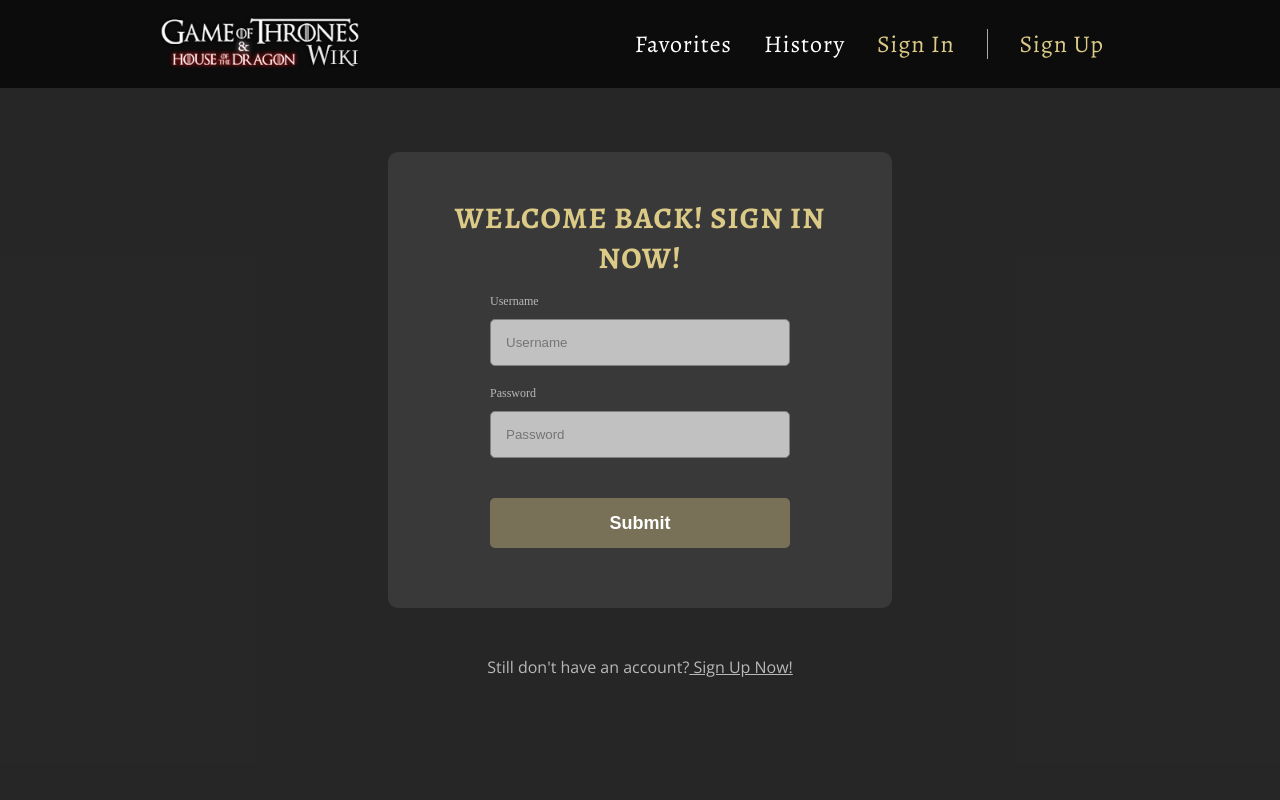
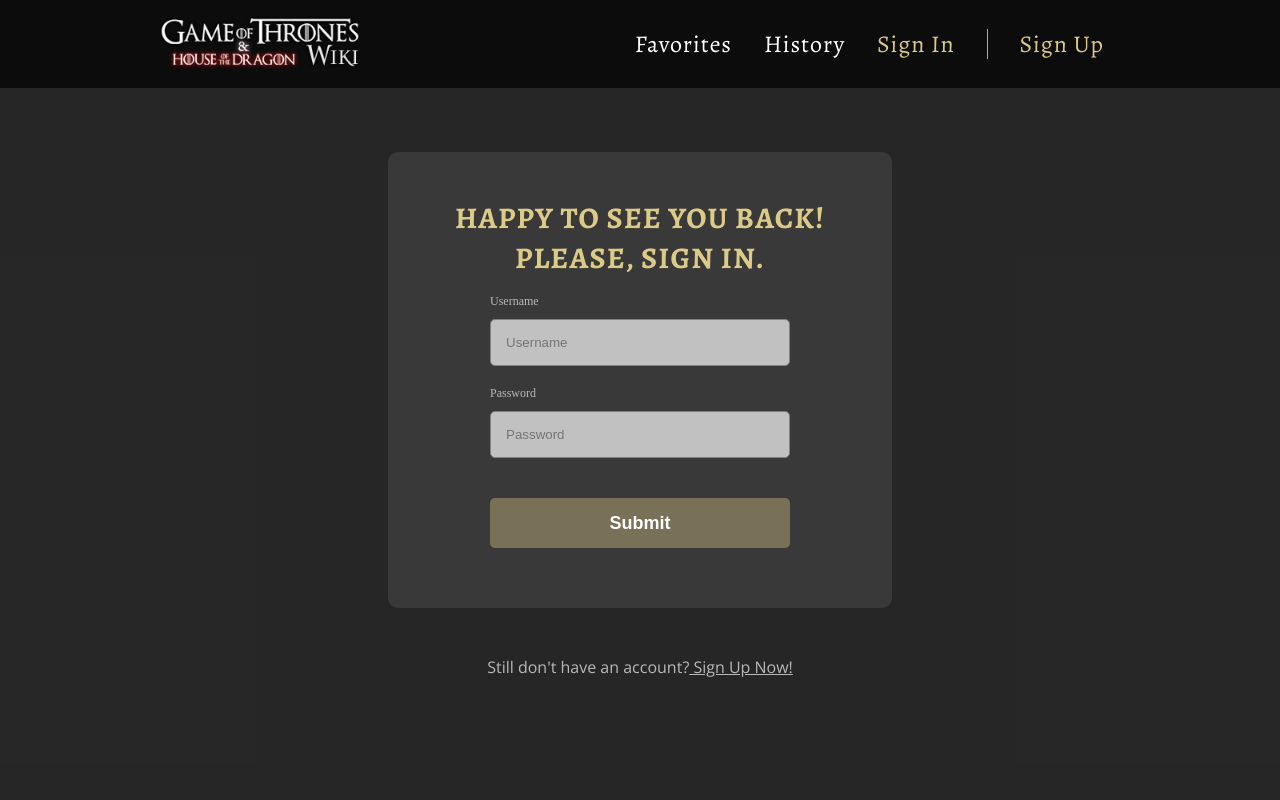
Before and after one commit to AliceAndr/react-aston-project, a React (Create React App) app: page /signin in a window 1280 px wide. Shown: the top 800 px of the page. Built offline with nearby package versions, Linux system fonts and the light colour scheme.

Commit message:
fix small bugs and styles

```diff
--- a/src/components/FormInput/FormInput.tsx
+++ b/src/components/FormInput/FormInput.tsx
@@ -3,22 +3,23 @@ import "./FormInput.css";
 
 interface FormInputProps {
   id: number,
-  value: any,
+  value: string,
   name: string,
   type: string,
   placeholder: string,
   errorMessage: string,
   label: string,
-  pattern: string | undefined,
+  pattern: string,
   required: boolean,
-  onChange: (e: React.SyntheticEvent) => void
+  // onChange: (e: React.SyntheticEvent) => void
+  onChange: React.ChangeEventHandler<HTMLInputElement>
 }
 
 const FormInput:React.FC<FormInputProps> = (props) => {
   const [focused, setFocused] = useState(false);
   const { label, errorMessage, onChange, id, ...inputProps } = props;
 
-  const handleFocus = (e: React.SyntheticEvent) => {
+  const handleFocus = () => {
     setFocused(true);
   };
 
--- a/src/pages/SignIn/SignIn.tsx
+++ b/src/pages/SignIn/SignIn.tsx
@@ -47,7 +47,7 @@ const SignIn:React.FC = () => {
     <div className="app__signin">
         <div className="app__signin-form">
           <form onSubmit={handleSubmit}>
-            <h1 className="app__signin-form-h1">Welcome Back! Sign In Now!</h1>
+            <h1 className="app__signin-form-h1">Happy to see you back! Please, Sign In.</h1>
             {inputs.map((input) => (
               <FormInput
                 key={input.id}
--- a/src/pages/SignUp/SignUp.tsx
+++ b/src/pages/SignUp/SignUp.tsx
@@ -77,7 +77,7 @@ const SignUp:React.FC = () => {
               type={input.type}
               errorMessage={input.errorMessage}
               label={input.label}
-              pattern={input.pattern}
+              pattern={input.pattern ?? ''}
               required={input.required}
               placeholder={input.placeholder}
               value={values[input.name as keyof typeof values]}
```
